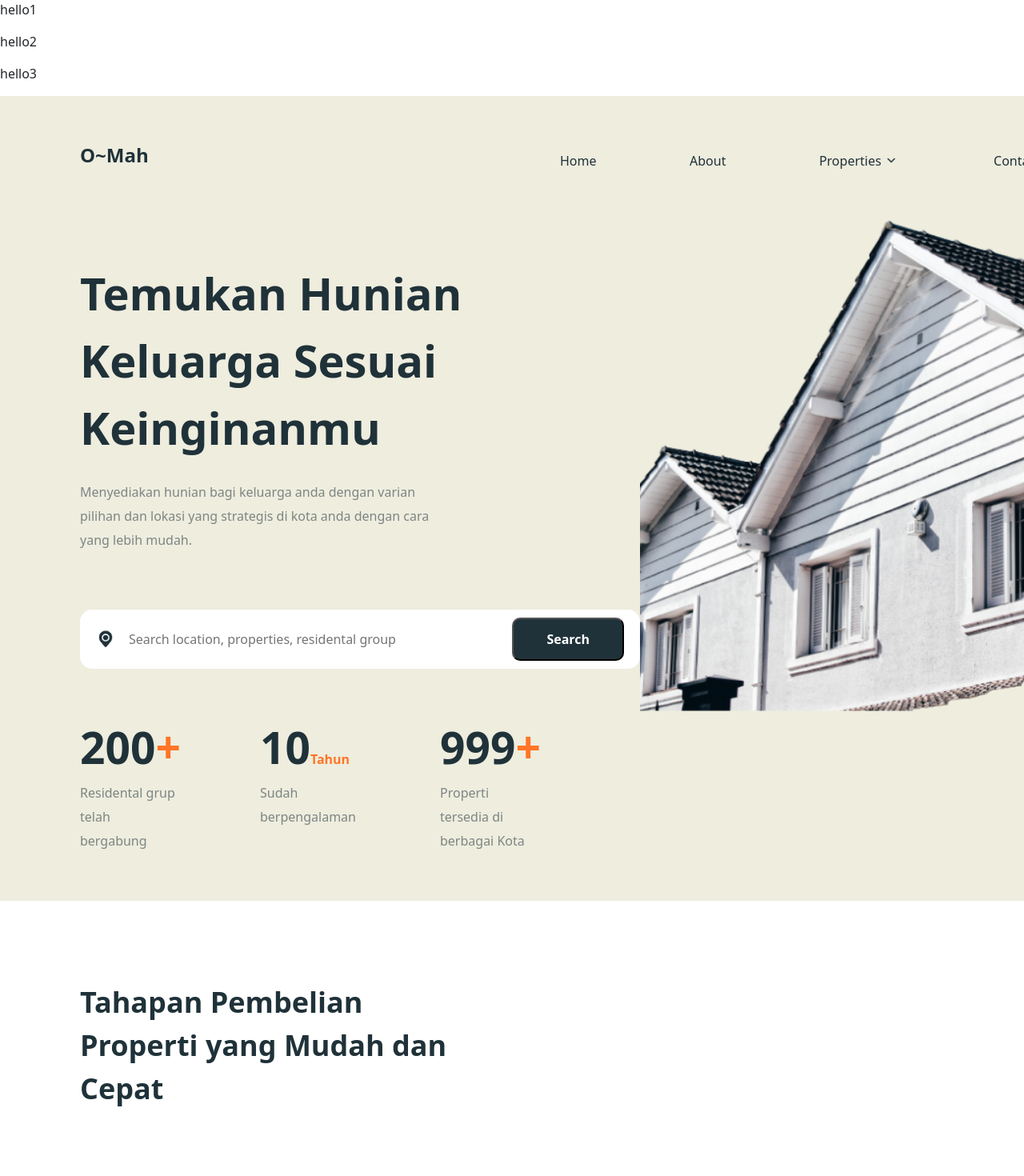
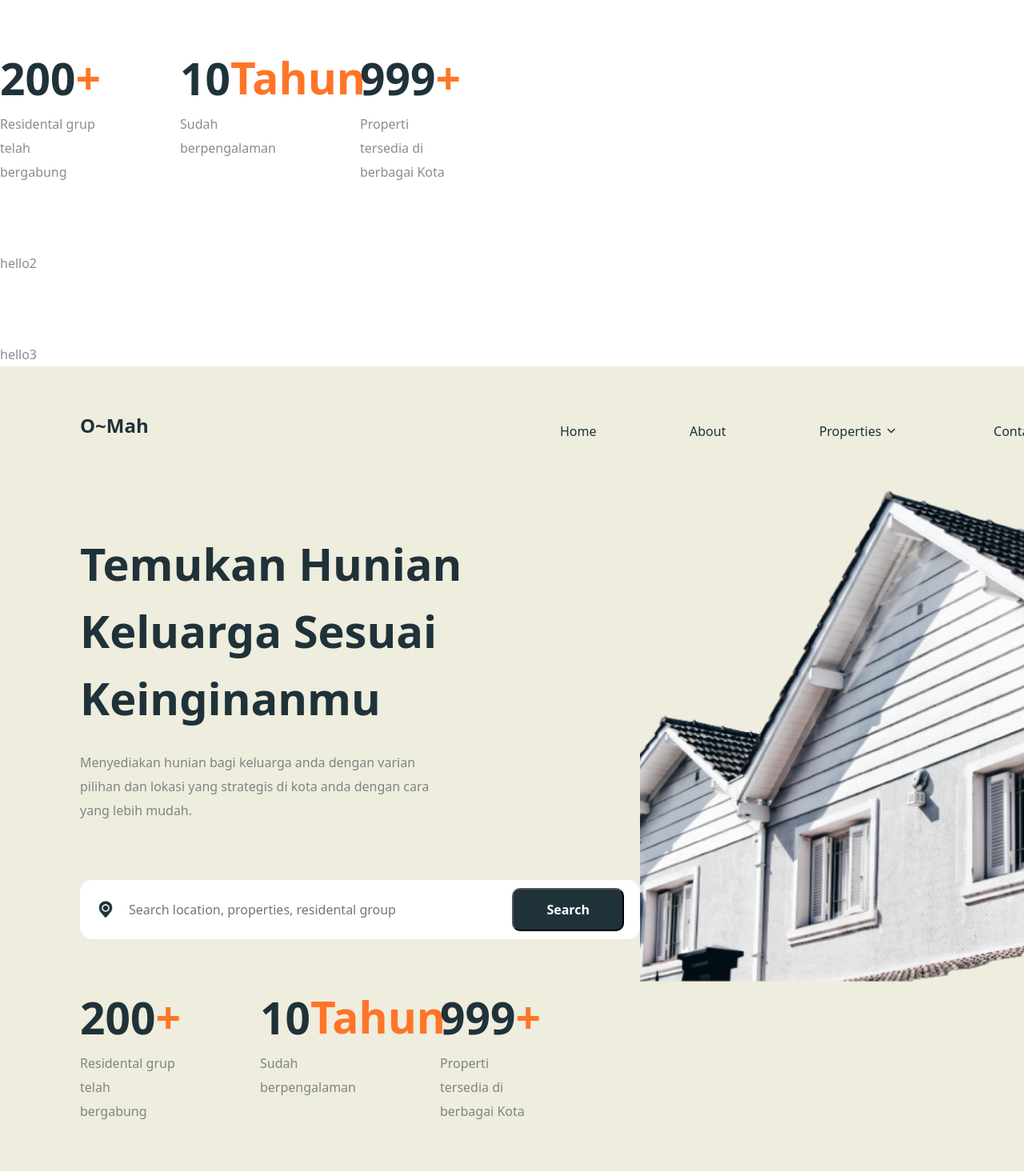
Before and after one commit to BA999ZAI/FrontEnd, a React (Create React App) app in the folder third-version/: page / in a window 1280 px wide. Shown: the top 1470 px of the page at 80% size. Built offline with nearby package versions, Linux system fonts and the light colour scheme.

Commit message:
1 блок уменьшение HTML кода (первый элемент)

```diff
--- a/third-version/src/App.js
+++ b/third-version/src/App.js
@@ -22,6 +22,19 @@ import T from './assets/img/T.png';
 import telef from './assets/img/telef.png';
 import TestComponent from './components/testComponent/testComponent';
 
+
+{/* <p className="plus m-0" style={{
+                      paddingTop: '45px',
+                      fontWeight: '700',
+                      fontSize: '16px',
+                      lineHeight: '24px'
+                    }}>
+                      Tahun
+                    </p> */}
+
+
+
+
 const App = () => {
   const showAlert = () => {
     const element = document.getElementById('pi');
@@ -42,7 +55,13 @@ const App = () => {
     <div>
 
       {/* 1 BLOCK */}
-      <TestComponent text='hello1' />
+      <div className="d-flex justify-content-between" style={{ marginTop: '56px', width: '600px' }}>
+        <TestComponent num='200' simbol='+' text='Residental grup telah bergabung' />
+        <TestComponent num='10' simbol='Tahun' text='Sudah berpengalaman' />
+        <TestComponent num='999' simbol='+' text='Properti tersedia di berbagai Kota' />
+      </div>
+
+
       <TestComponent text={'hello2'} />
       <TestComponent text='hello3' />
       <div className="b_5 w-100">
@@ -94,50 +113,9 @@ const App = () => {
                 <button className="button_b_5 ms-auto" onClick={() => showAlert()}>Search</button>
               </div>
               <div className="d-flex justify-content-between" style={{ marginTop: '56px', width: '600px' }}>
-                <div className="d-flex flex-column" style={{ width: '150px' }}>
-                  <div className="d-flex">
-                    <p className="num m-0">
-                      200
-                    </p>
-                    <p className="plus m-0 align-self-center">
-                      +
-                    </p>
-                  </div>
-                  <p className="txt_b_5 m-0">
-                    Residental grup telah bergabung
-                  </p>
-                </div>
-                <div className="d-flex flex-column" style={{ width: '150px' }}>
-                  <div className="d-flex">
-                    <p className="num m-0">
-                      10
-                    </p>
-                    <p className="plus m-0" style={{
-                      paddingTop: '45px',
-                      fontWeight: '700',
-                      fontSize: '16px',
-                      lineHeight: '24px'
-                    }}>
-                      Tahun
-                    </p>
-                  </div>
-                  <p className="txt_b_5 m-0">
-                    Sudah berpengalaman
-                  </p>
-                </div>
-                <div className="d-flex flex-column" style={{ width: '150px' }}>
-                  <div className="d-flex">
-                    <p className="num m-0">
-                      999
-                    </p>
-                    <p className="plus m-0 align-self-center">
-                      +
-                    </p>
-                  </div>
-                  <p className="txt_b_5 m-0">
-                    Properti tersedia di berbagai Kota
-                  </p>
-                </div>
+                <TestComponent num='200' simbol='+' text='Residental grup telah bergabung' />
+                <TestComponent num='10' simbol='Tahun' text='Sudah berpengalaman' />
+                <TestComponent num='999' simbol='+' text='Properti tersedia di berbagai Kota' />
               </div>
             </div>
             <img src={block1_right} className="ms-auto" style={{ marginTop: '40px', width: '500px', height: '625px' }} />
--- a/third-version/src/components/testComponent/testComponent.js
+++ b/third-version/src/components/testComponent/testComponent.js
@@ -1,8 +1,18 @@
-const TestComponent = ({text}) => {
+const TestComponent = ({num, simbol, text}) => {
     return <>
-        <p>
-            {text}
-        </p>
+        <div className="d-flex flex-column" style={{ width: '150px' }}>
+            <div className="d-flex">
+                <p className="num m-0">
+                    {num}
+                </p>
+                <p className="plus m-0 align-self-center">
+                    {simbol}
+                </p>
+            </div>
+            <p className="txt_b_5 m-0">
+                {text}
+            </p>
+        </div>
     </>
 }
 
```
